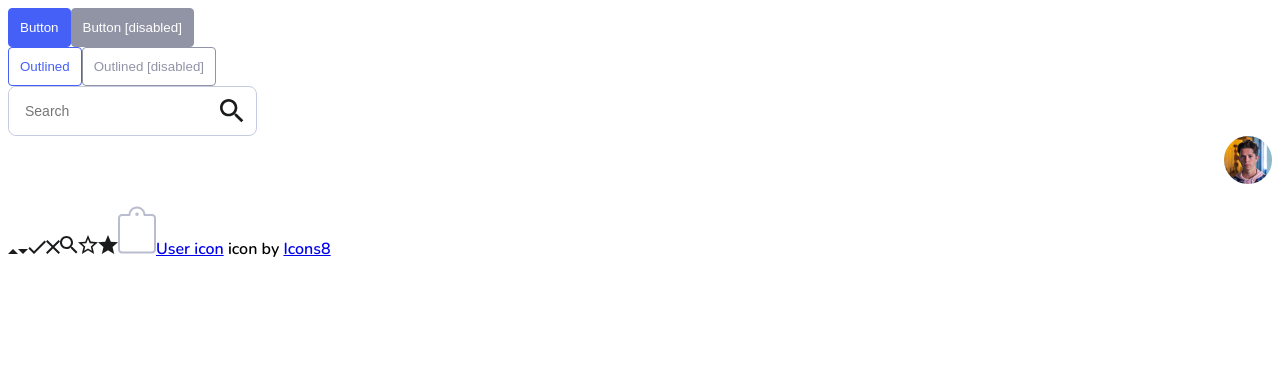
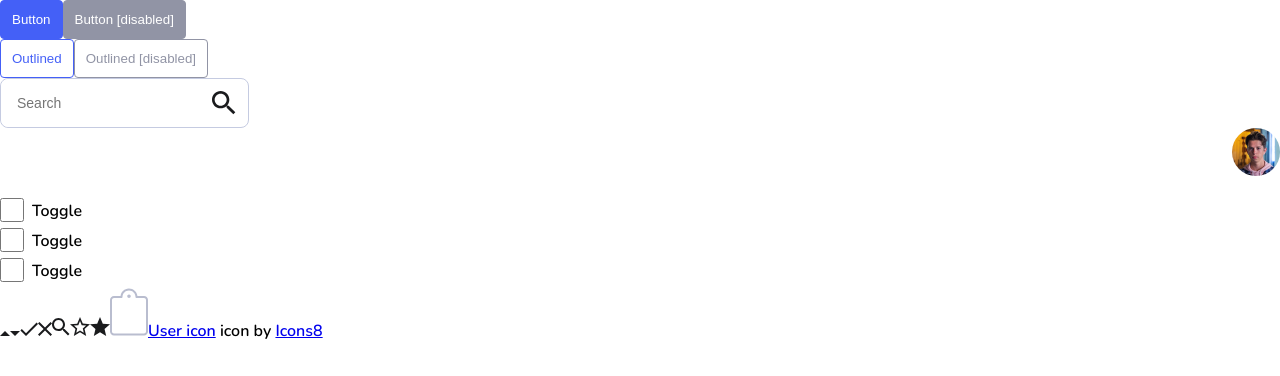
Before and after one commit to marekgieldatsh/tsh-zadanie, a Vue app: page / in a window 1280 px wide. Shown: the top 376 px of the page. Built offline with nearby package versions, Linux system fonts and the light colour scheme.

Commit message:
Checkbox component created

```diff
--- a/package.json
+++ b/package.json
@@ -10,8 +10,10 @@
     "lint": "vue-cli-service lint"
   },
   "dependencies": {
+    "@types/uuid": "^8.0.0",
     "core-js": "^3.6.5",
     "sass-rem": "^2.0.1",
+    "uuid": "^8.1.0",
     "vue": "^2.6.11",
     "vue-class-component": "^7.2.3",
     "vue-click-outside": "^1.1.0",
--- a/src/App.vue
+++ b/src/App.vue
@@ -21,6 +21,12 @@
       </Dropdown>
     </div>
     <br />
+    <Checkbox label="Toggle" @onToggle="onCheckboxToggle" />
+    <br />
+    <Checkbox label="Toggle" @onToggle="onCheckboxToggle" />
+    <br />
+    <Checkbox label="Toggle" @onToggle="onCheckboxToggle" />
+    <br />
     <ArrowDropUpIcon />
     <ArrowDropDownIcon />
     <CheckIcon />
@@ -40,6 +46,7 @@ import Button from "./components/common/Button.vue";
 import TextInput from "./components/common/TextInput.vue";
 import Dropdown from "./components/common/Dropdown.vue";
 import Avatar from "./components/common/Avatar.vue";
+import Checkbox from "./components/common/Checkbox.vue";
 import ArrowDropUpIcon from "./components/icons/ArrowDropUpIcon.vue";
 import ArrowDropDownIcon from "./components/icons/ArrowDropDownIcon.vue";
 import CheckIcon from "./components/icons/CheckIcon.vue";
@@ -55,6 +62,7 @@ export default {
     TextInput,
     Dropdown,
     Avatar,
+    Checkbox,
     ArrowDropUpIcon,
     ArrowDropDownIcon,
     CheckIcon,
@@ -73,12 +81,19 @@ export default {
     },
     onDropdownClick() {
       console.log("dropdown clicked");
+    },
+    onCheckboxToggle(isChecked: boolean) {
+      console.log(isChecked);
     }
   }
 };
 </script>
 
 <style lang="scss">
+* {
+  margin: 0;
+}
+
 #app {
   font-family: "Nunito", sans-serif;
 }
--- /dev/null
+++ b/src/components/common/Checkbox.vue
@@ -0,0 +1,67 @@
+<template>
+  <span class="checkbox-container">
+    <input
+      class="checkbox-container__input"
+      type="checkbox"
+      :id="id"
+      v-on:change="onCheckboxToggle"
+    />
+    <label class="checkbox-container__label" :for="id">{{ label }}</label>
+  </span>
+</template>
+
+<script>
+import { v4 as uuid } from "uuid";
+
+export default {
+  props: {
+    label: {
+      type: String,
+      default: ""
+    },
+    onToggle: {
+      type: Event
+    }
+  },
+  data() {
+    return {
+      id: null
+    };
+  },
+  mounted() {
+    this.id = uuid();
+  },
+  methods: {
+    onCheckboxToggle(e) {
+      this.$emit("onToggle", e.target?.checked);
+    }
+  }
+};
+</script>
+
+<style lang="scss" scoped>
+.checkbox-container {
+  display: inline-flex;
+  align-items: center;
+
+  &__input,
+  &__label {
+    @include clickable;
+  }
+
+  &__input {
+    width: rem(24px);
+    height: rem(24px);
+    border-color: $accent;
+
+    &:checked {
+      // TO DO
+    }
+  }
+
+  &__label {
+    padding-left: rem(8px);
+    padding-top: rem(1px);
+  }
+}
+</style>
```
Also changed, not shown: 2 other files (tests, documents, lock files or other folders).
